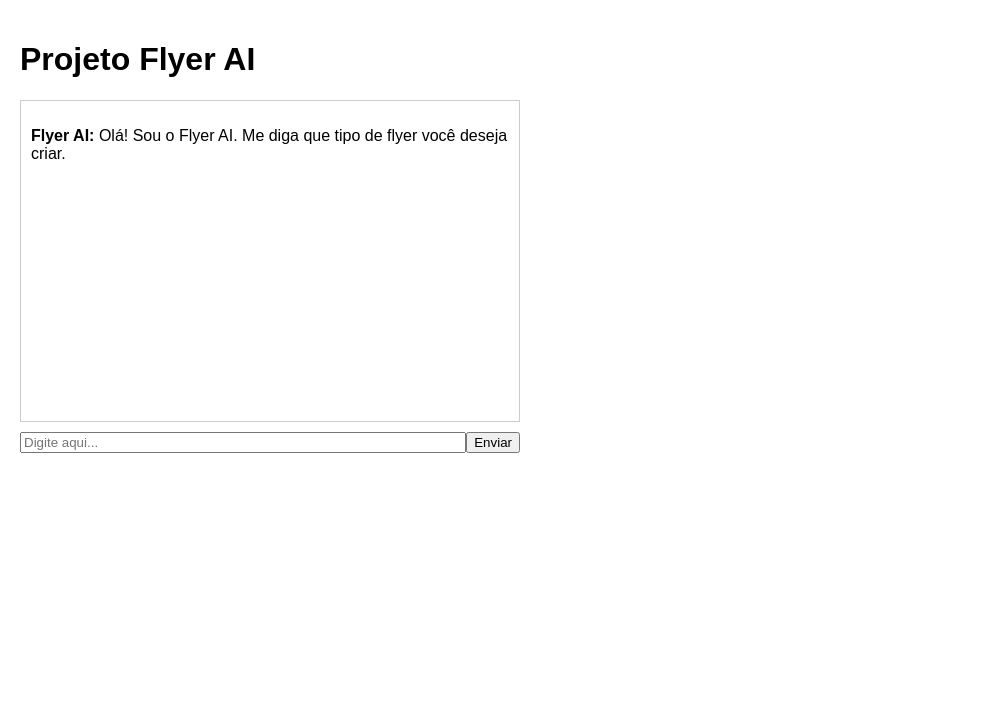
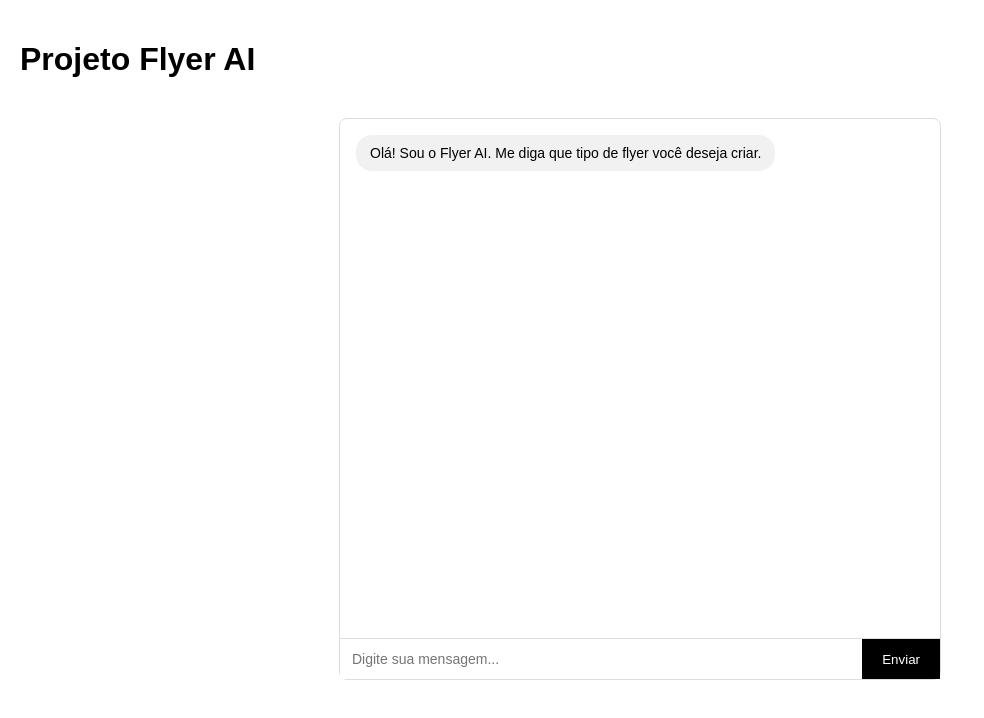
Before and after one commit to AnaPaulaSantos5/automacao-midias-TEST, a Next.js app: page / in a window 1280 px wide. Shown: the top 718 px of the page, without its empty margins (0-984 px from the left). Built offline with nearby package versions, Linux system fonts and the light colour scheme.

Commit message:
Enhance product detection and message flow in ChatBox
Refactor ChatBox component to improve product detection and message handling.

```diff
--- a/app/components/ChatBox.js
+++ b/app/components/ChatBox.js
@@ -1,163 +1,241 @@
 "use client";
 
 import { useState } from "react";
-import { produtos } from "../data/produtos";
+
+/**
+ * DEFINIÇÃO DOS PRODUTOS
+ */
+const produtos = {
+  consorcio: {
+    area: "financas",
+    nome: "Consórcio",
+    subtipos: ["auto", "imóvel", "serviços"]
+  },
+  seguro_residencial: {
+    area: "seguros",
+    nome: "Seguro Residencial",
+    subtipos: ["seguro residencial"]
+  },
+  pet: {
+    area: "beneficios",
+    nome: "Seguro Pet",
+    subtipos: ["pet"]
+  },
+  saude: {
+    area: "beneficios",
+    nome: "Seguro Saúde",
+    subtipos: ["saúde"]
+  },
+  odonto: {
+    area: "beneficios",
+    nome: "Seguro Odonto",
+    subtipos: ["odonto"]
+  }
+};
+
+/**
+ * DETECTA PRODUTO EM QUALQUER ETAPA
+ */
+function detectarProduto(texto) {
+  const t = texto.toLowerCase();
+
+  if (t.includes("consórcio") || t.includes("consorcio")) return "consorcio";
+  if (t.includes("seguro residencial")) return "seguro_residencial";
+  if (t.includes("pet")) return "pet";
+  if (t.includes("saúde") || t.includes("saude")) return "saude";
+  if (t.includes("odonto")) return "odonto";
+
+  return null;
+}
 
 export default function ChatBox() {
   const [messages, setMessages] = useState([
-    { from: "bot", text: "Olá! Sou o Flyer AI. Me diga que tipo de flyer você deseja criar." }
+    {
+      sender: "bot",
+      text: "Olá! Sou o Flyer AI. Me diga que tipo de flyer você deseja criar."
+    }
   ]);
 
   const [input, setInput] = useState("");
-  const [etapa, setEtapa] = useState(1);
-  const [contexto, setContexto] = useState({});
+  const [step, setStep] = useState("produto");
 
-  function adicionarMensagem(from, text) {
-    setMessages(prev => [...prev, { from, text }]);
+  const [contexto, setContexto] = useState({
+    produtoKey: null,
+    subtipo: null,
+    formato: null,
+    campanha: null
+  });
+
+  function adicionarMensagem(sender, text) {
+    setMessages((prev) => [...prev, { sender, text }]);
   }
 
-  function detectarProduto(texto) {
-    const t = texto.toLowerCase();
-
-    if (t.includes("consórcio") || t.includes("consorcio")) return "consorcio";
-    if (t.includes("residencial")) return "seguro_residencial";
-    if (t.includes("auto")) return "seguro_auto";
-    if (t.includes("saúde") || t.includes("saude")) return "plano_saude";
-    if (t.includes("odonto")) return "seguro_odonto";
-    if (t.includes("pet")) return "seguro_pet";
-
-    return null;
-  }
-
-  function detectarSubtipo(produtoKey, texto) {
-    const subtipos = produtos[produtoKey]?.subtipos;
-    if (!subtipos) return null;
-
-    const t = texto.toLowerCase();
-
-    for (const key of Object.keys(subtipos)) {
-      if (t.includes(key)) return key;
-    }
-
-    return null;
-  }
-
-  function handleSend() {
+  function sendMessage() {
     if (!input.trim()) return;
 
-    const userText = input;
-    adicionarMensagem("user", userText);
-    setInput("");
+    const textoUsuario = input;
+    adicionarMensagem("user", textoUsuario);
 
-    /* =====================
-       ETAPA 1 – PRODUTO
-    ===================== */
-    if (etapa === 1) {
-      const produtoKey = detectarProduto(userText);
+    /**
+     * 🔁 CORREÇÃO PRINCIPAL
+     * Detecta produto em QUALQUER etapa
+     */
+    const produtoDetectado = detectarProduto(textoUsuario);
 
-      if (!produtoKey) {
-        adicionarMensagem(
-          "bot",
-          "Certo. Para eu te ajudar melhor, qual tipo de flyer você deseja criar? (Consórcio, Seguro, Saúde, Odonto ou Pet)"
-        );
-        return;
-      }
+    if (produtoDetectado && produtoDetectado !== contexto.produtoKey) {
+      const produto = produtos[produtoDetectado];
 
-      const produto = produtos[produtoKey];
+      setContexto({
+        produtoKey: produtoDetectado,
+        subtipo: null,
+        formato: null,
+        campanha: null
+      });
 
-      setContexto({ produtoKey });
-      setEtapa(2);
-
-      const subtipos = Object.values(produto.subtipos)
-        .map(s => s.nomeExibicao)
-        .join(", ");
+      setStep("subtipo");
 
       adicionarMensagem(
         "bot",
-        `Perfeito! Qual tipo de ${produto.nomeExibicao}? (${subtipos})`
+        `Perfeito! Qual tipo de ${produto.nome}? (${produto.subtipos.join(
+          ", "
+        )})`
       );
+
+      setInput("");
       return;
     }
 
-    /* =====================
-       ETAPA 2 – SUBTIPO
-    ===================== */
-    if (etapa === 2) {
-      const { produtoKey } = contexto;
-      const subtipoKey = detectarSubtipo(produtoKey, userText);
+    /**
+     * ETAPAS NORMAIS
+     */
+    if (step === "subtipo") {
+      setContexto((prev) => ({
+        ...prev,
+        subtipo: textoUsuario.toLowerCase()
+      }));
 
-      if (!subtipoKey) {
-        adicionarMensagem("bot", "Não entendi. Pode informar o tipo corretamente?");
-        return;
-      }
-
-      setContexto(prev => ({ ...prev, subtipoKey }));
-      setEtapa(3);
+      setStep("formato");
 
       adicionarMensagem(
         "bot",
         "Ótimo. Esse flyer será para qual formato? (Instagram ou WhatsApp)"
       );
-      return;
     }
 
-    /* =====================
-       ETAPA 3 – FORMATO
-    ===================== */
-    if (etapa === 3) {
-      const formato = userText.toLowerCase();
+    else if (step === "formato") {
+      setContexto((prev) => ({
+        ...prev,
+        formato: textoUsuario.toLowerCase()
+      }));
 
-      if (!["instagram", "whatsapp"].includes(formato)) {
-        adicionarMensagem("bot", "Formato inválido. Use Instagram ou WhatsApp.");
-        return;
-      }
-
-      setContexto(prev => ({ ...prev, formato }));
-      setEtapa(4);
+      setStep("campanha");
 
       adicionarMensagem(
         "bot",
         "Qual campanha você deseja usar?"
       );
-      return;
     }
 
-    /* =====================
-       ETAPA 4 – CAMPANHA
-    ===================== */
-    if (etapa === 4) {
-      setContexto(prev => ({ ...prev, campanha: userText }));
-      setEtapa(5);
+    else if (step === "campanha") {
+      const payload = {
+        produto: contexto.produtoKey,
+        subtipo: contexto.subtipo,
+        formato: contexto.formato,
+        campanha: textoUsuario
+      };
+
+      console.log("PAYLOAD FINAL:", payload);
 
       adicionarMensagem(
         "bot",
         "Perfeito! Já tenho todas as informações iniciais para criar seu flyer."
       );
 
-      console.log("CONTEXTO FINAL:", contexto);
-      return;
+      setStep("final");
     }
+
+    setInput("");
   }
 
   return (
-    <div style={{ maxWidth: 500, marginTop: 20 }}>
-      <div style={{ border: "1px solid #ccc", padding: 10, minHeight: 300 }}>
-        {messages.map((m, i) => (
-          <div key={i} style={{ textAlign: m.from === "bot" ? "left" : "right" }}>
-            <p><strong>{m.from === "bot" ? "Flyer AI" : "Você"}:</strong> {m.text}</p>
+    <div style={styles.container}>
+      <div style={styles.chat}>
+        {messages.map((msg, index) => (
+          <div
+            key={index}
+            style={{
+              ...styles.message,
+              alignSelf:
+                msg.sender === "user" ? "flex-end" : "flex-start",
+              backgroundColor:
+                msg.sender === "user" ? "#1260c7" : "#f1f1f1",
+              color: msg.sender === "user" ? "#ffffff" : "#000000"
+            }}
+          >
+            {msg.text}
           </div>
         ))}
       </div>
 
-      <div style={{ display: "flex", marginTop: 10 }}>
+      <div style={styles.inputArea}>
         <input
+          type="text"
+          placeholder="Digite sua mensagem..."
           value={input}
-          onChange={e => setInput(e.target.value)}
-          style={{ flex: 1 }}
-          placeholder="Digite aqui..."
+          onChange={(e) => setInput(e.target.value)}
+          style={styles.input}
         />
-        <button onClick={handleSend}>Enviar</button>
+        <button onClick={sendMessage} style={styles.button}>
+          Enviar
+        </button>
       </div>
     </div>
   );
 }
+
+/**
+ * ESTILOS
+ */
+const styles = {
+  container: {
+    maxWidth: 600,
+    margin: "40px auto",
+    border: "1px solid #ddd",
+    borderRadius: 8,
+    display: "flex",
+    flexDirection: "column",
+    height: "70vh"
+  },
+  chat: {
+    flex: 1,
+    padding: 16,
+    display: "flex",
+    flexDirection: "column",
+    gap: 12,
+    overflowY: "auto"
+  },
+  message: {
+    padding: "10px 14px",
+    borderRadius: 16,
+    maxWidth: "80%",
+    fontSize: 14
+  },
+  inputArea: {
+    display: "flex",
+    borderTop: "1px solid #ddd"
+  },
+  input: {
+    flex: 1,
+    padding: 12,
+    border: "none",
+    outline: "none",
+    fontSize: 14
+  },
+  button: {
+    padding: "0 20px",
+    border: "none",
+    backgroundColor: "#000000",
+    color: "#ffffff",
+    cursor: "pointer"
+  }
+};
```
